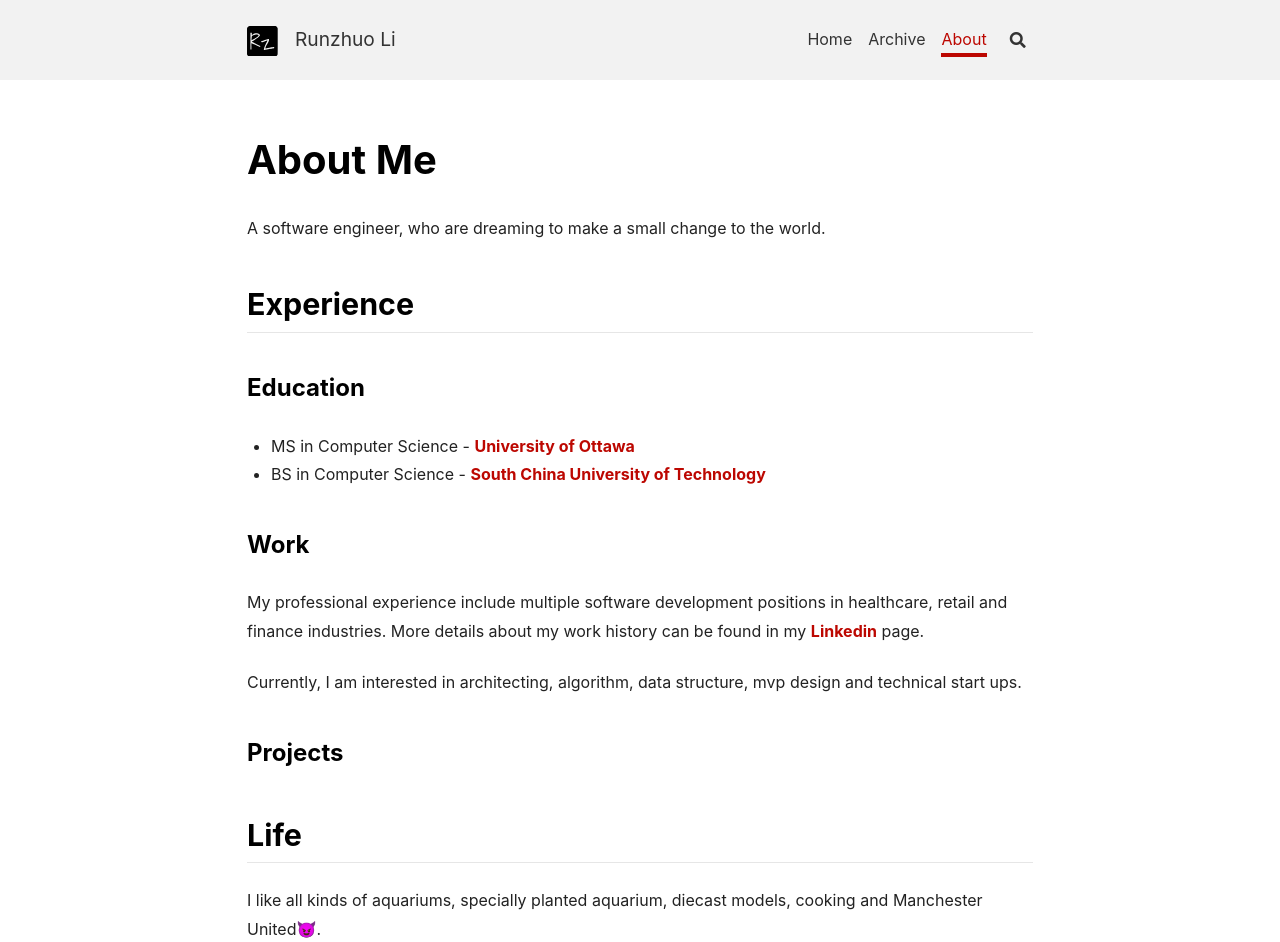
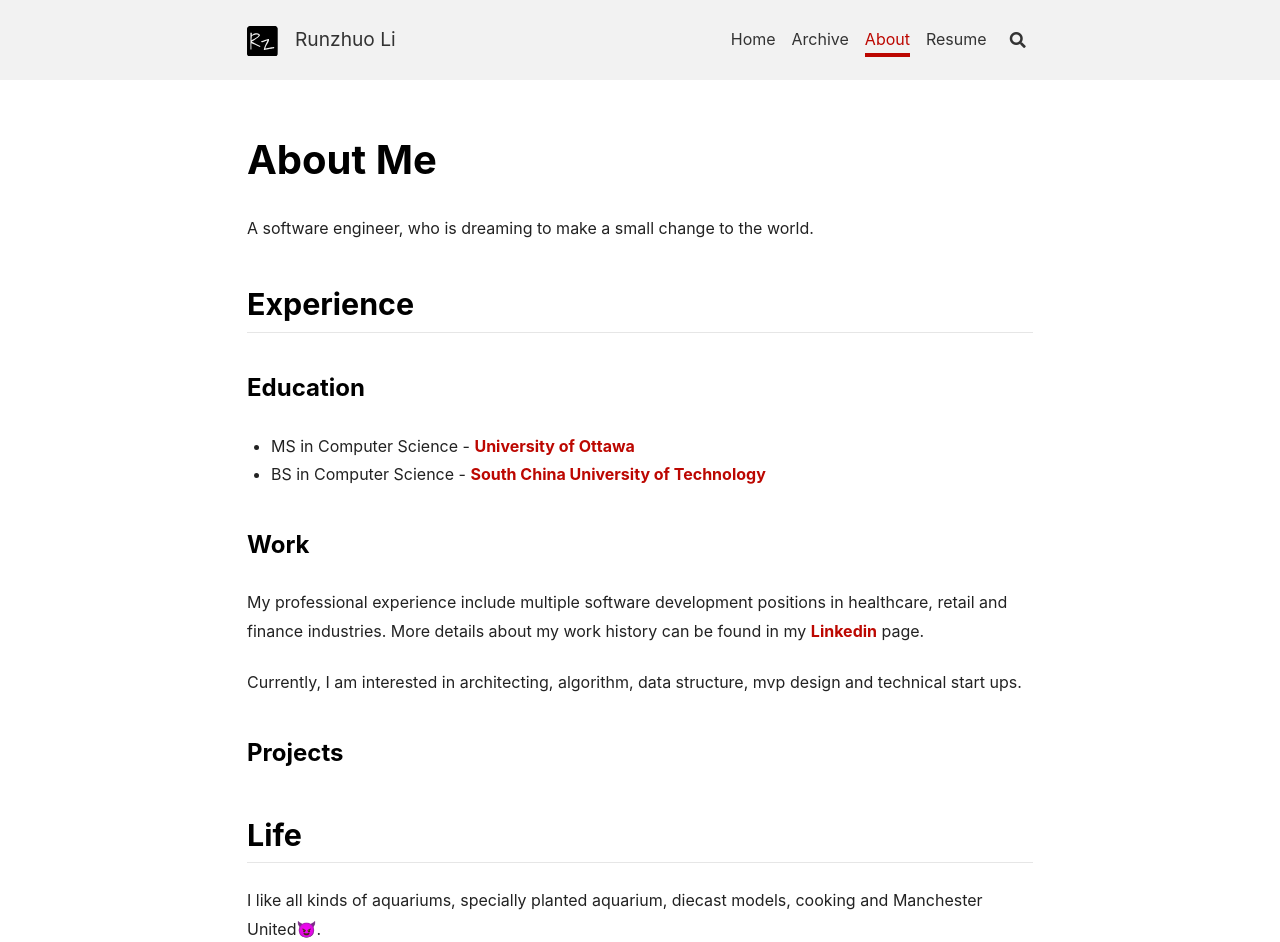
Before and after one commit to runzhuoli/runzhuoli.github.io, a Jekyll site: the page built from about.md, in a window 1280 px wide, cut to the strip 0-942 px from the top of the page. Built offline with Jekyll 4.4.1, drawn with Linux system fonts in a browser that asks for light colours; nearby versions of some CDN libraries.

Commit message:
Add resume page.

```diff
--- a/about.md
+++ b/about.md
@@ -7,7 +7,7 @@ titles:
   zh-Hans: 关于我
   zh-Hant: 關於我
 ---
-A software engineer, who are dreaming to make a small change to the world.
+A software engineer, who is dreaming to make a small change to the world.
 
 ## Experience
 
--- /dev/null
+++ b/resume.html
@@ -0,0 +1,5 @@
+<object data="https://s3.amazonaws.com/runzhuo-me/resume/Runzhuo+Li+_Resume.pdf" type="application/pdf" width="100%" height="1000px">
+    <embed src="https://s3.amazonaws.com/runzhuo-me/resume/Runzhuo+Li+_Resume.pdf">
+        <p>This browser does not support PDFs. Please download the PDF to view my resume: <a href="https://s3.amazonaws.com/runzhuo-me/resume/Runzhuo+Li+_Resume.pdf">Download My Resume</a>.</p>
+    </embed>
+</object>
```
Also changed, not shown: _data/navigation.yml (+21 -15 lines), _posts/2018-12-21-ci-cd-gcp-gae-circleci.md (+2 -0 lines).
